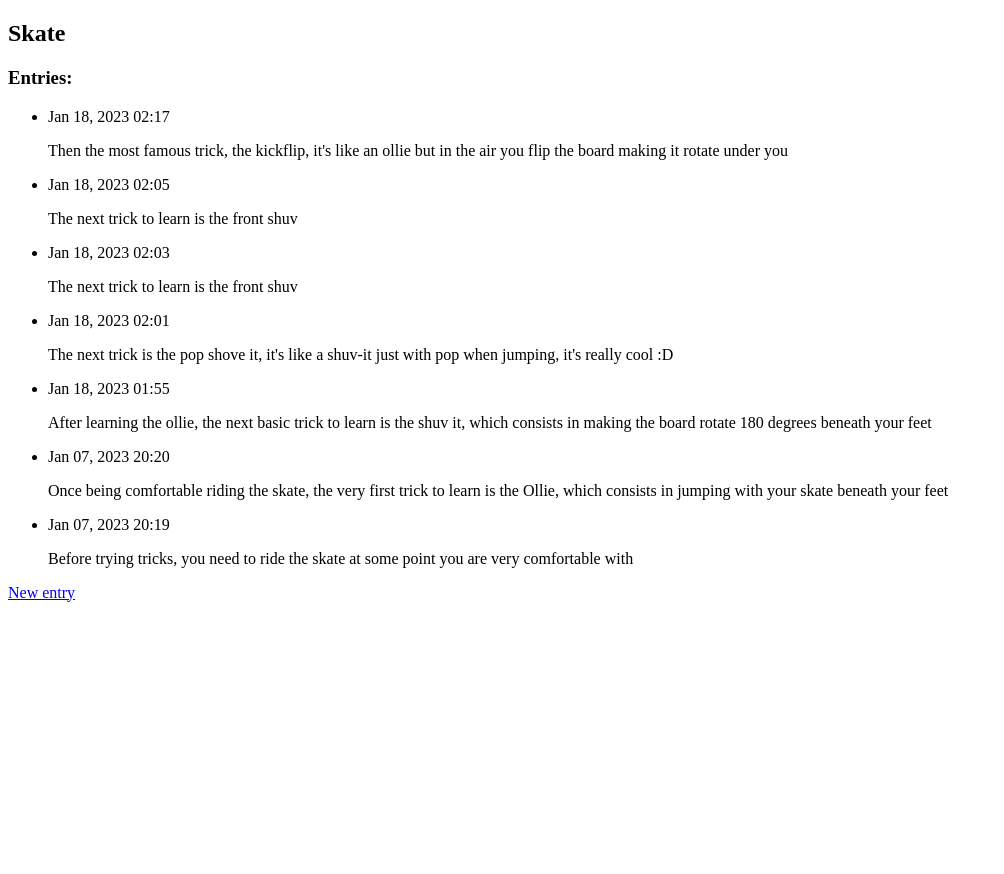
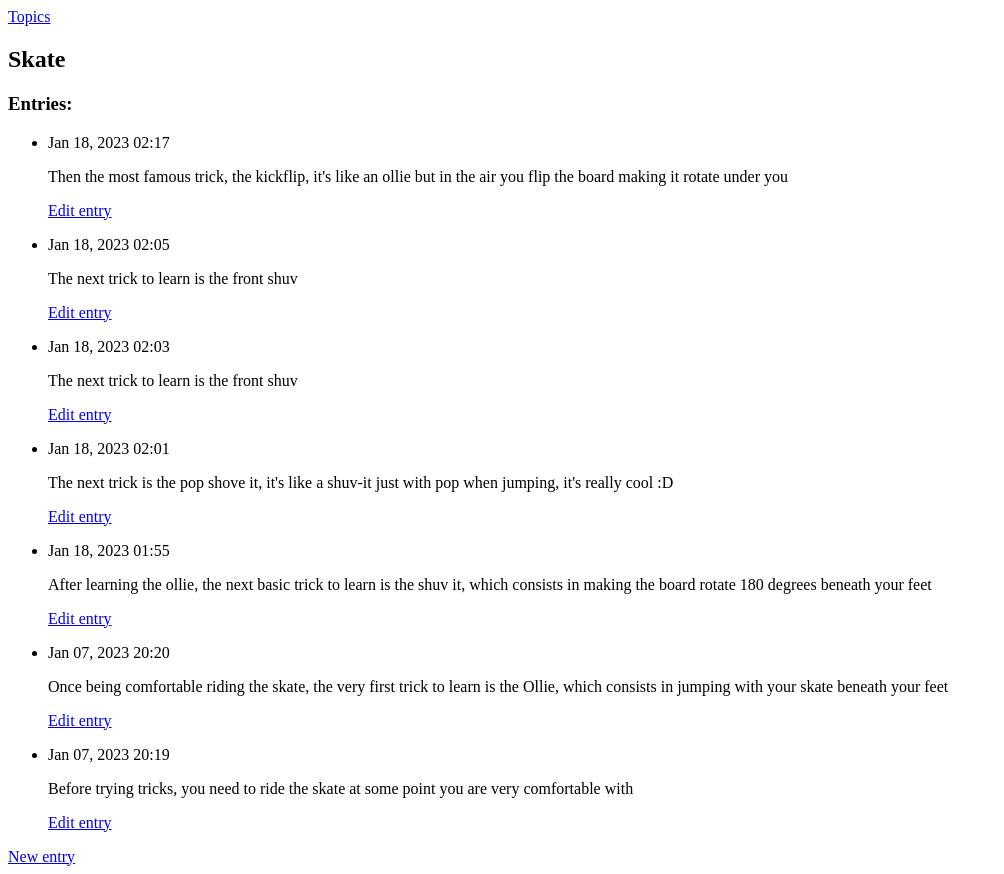
Before and after one commit to sam-rsuarez10/learning-log, a Django app: page /topics/1/ in a window 1280 px wide. Shown: the whole page, without its empty margins (0-1004 px from the left). Before the commit the page ends 602 px from the top, so only its background shows below. Run offline with Django 4.2, Linux system fonts and the light colour scheme; data comes from the database, SQL or seed files in the repository; both versions use the stored data as it was after the commit.

Commit message:
Complete edit entry feature

```diff
--- a/learning_log_app/templates/learning_log_app/index.html
+++ b/learning_log_app/templates/learning_log_app/index.html
@@ -2,5 +2,5 @@
 
 {% block content %}
     <h1>Welcome to Learning Log :b</h1>
-    <a href='{% url 'learning_logs:topics' %}'>Topics</a> -
+    <a href='{% url 'learning_logs:topics' %}'>Topics</a>
 {% endblock content %}
--- a/learning_log_app/templates/learning_log_app/new_entry.html
+++ b/learning_log_app/templates/learning_log_app/new_entry.html
@@ -1,7 +1,8 @@
 {% extends 'learning_log_app/base.html' %}
 
 {% block content %}
-    <h2>New Entry to topic {{topic.topic_name}}</h2>
+    <a href='{% url 'learning_logs:topic' topic.id %}'>Back to {{topic.topic_name}}</a>
+    <h2>New Entry</h2>
     <form action='{% url 'learning_logs:new_entry' topic.id %}' method='post'>
         {% csrf_token %}
         {{form.as_p}}
--- a/learning_log_app/templates/learning_log_app/new_topic.html
+++ b/learning_log_app/templates/learning_log_app/new_topic.html
@@ -1,6 +1,7 @@
 {% extends 'learning_log_app/base.html' %}
 
 {% block content %}
+    <a href='{% url 'learning_logs:topics' %}'>Topics</a>
     <h2>New topic</h2>
     <form method='post' action='{% url 'learning_logs:new_topic' %}'>
         {% csrf_token %}
--- a/learning_log_app/templates/learning_log_app/topic.html
+++ b/learning_log_app/templates/learning_log_app/topic.html
@@ -1,6 +1,7 @@
 {% extends 'learning_log_app/base.html' %}
 <!-- Page for a simgle topic -->
 {% block content %}
+    <a href='{% url 'learning_logs:topics' %}'>Topics</a>
     <h2>{{topic}}</h2>
     <h3>Entries:</h3>
     <ul>
@@ -8,6 +9,7 @@
             <li>
                 <p>{{entry.date_added|date:'M d, Y H:i'}}</p>
                 <p>{{entry.text|linebreaks}}</p>
+                <a href='{% url 'learning_logs:edit_entry' entry.id %}'>Edit entry</a>
             </li>
             {%empty%}
                 <li>You don't have any entries for this topic yet :b</li>
--- a/learning_log_app/urls.py
+++ b/learning_log_app/urls.py
@@ -12,4 +12,6 @@ urlpatterns = [
     path('new_topic/', views.new_topic, name='new_topic'),
     # Add new entry page
     path('new_entry/<int:topic_id>/', views.new_entry, name='new_entry'),
+    # Edit entry page
+    path('edit_entry/<int:entry_id>', views.edit_entry, name='edit_entry'),
 ]
--- a/learning_log_app/views.py
+++ b/learning_log_app/views.py
@@ -55,3 +55,19 @@ def new_entry(request, topic_id):
             entry.save()
             return redirect('learning_logs:topic', topic_id=topic_id)
     return render(request, 'learning_log_app/new_entry.html', context)
+
+def edit_entry(request, entry_id):
+    entry = Entry.objects.get(id=entry_id)
+    topic =  entry.topic
+    if request.method == 'GET':
+        # User have not entered new data
+        # populate form with existing entry data
+        form = EntryForm(instance=entry)
+        context = {'topic': topic, 'entry': entry, 'form': form}
+    else:
+        # User edited the existing entry
+        form = EntryForm(instance=entry, data=request.POST)
+        if form.is_valid():
+            form.save()
+            return redirect('learning_logs:topic', topic_id=topic.id)
+    return render(request, 'learning_log_app/edit_entry.html', context)
```
Also changed, not shown: learning_log_app/templates/learning_log_app/edit_entry.html (added, +12 -0 lines), db.sqlite3, learning_log_app/forms.py (line endings or trailing spaces).
